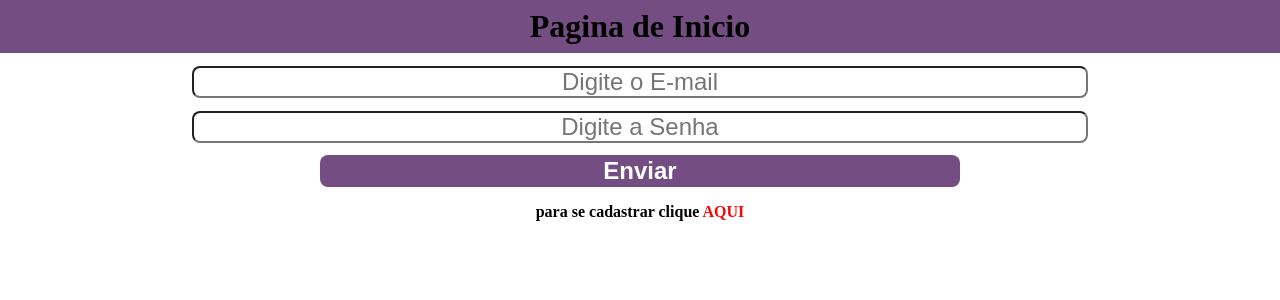
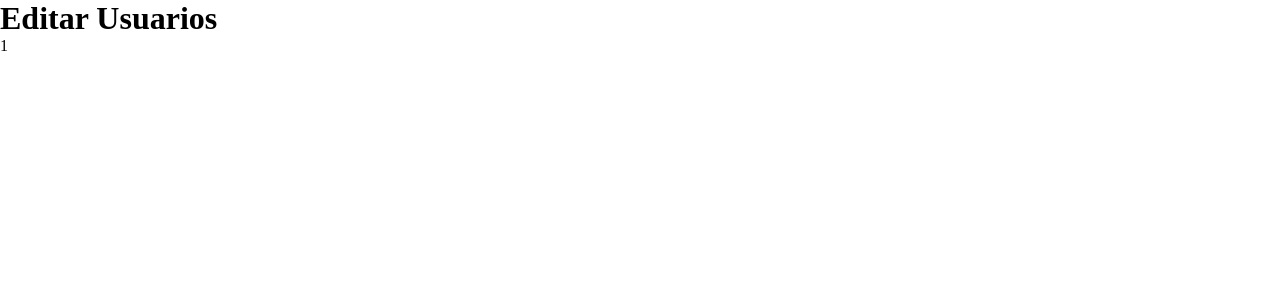
Before and after one commit to gabizinhagarcia/doceria, a React (Create React App) app in the folder CRUD_LOGIN/frontend/: page /EditarUsuarios/1 in a window 1280 px wide. Shown: the top 300 px of the page. Built offline with nearby package versions, Linux system fonts and the light colour scheme.

Commit message:
editarusuarios

```diff
--- a/CRUD_LOGIN/frontend/package.json
+++ b/CRUD_LOGIN/frontend/package.json
@@ -11,6 +11,7 @@
     "react-dom": "^18.3.1",
     "react-router-dom": "^6.27.0",
     "react-scripts": "5.0.1",
+    "react-toastify": "^10.0.6",
     "sass": "^1.80.4",
     "web-vitals": "^2.1.4"
   },
--- /dev/null
+++ b/CRUD_LOGIN/frontend/src/EditarUsuarios/index.js
@@ -0,0 +1,14 @@
+import React from 'react'
+import { useParams } from 'react-router-dom'
+
+export default function EditarUsuarios(){
+
+    const { id } = useParams ()
+
+    return(
+        <div>
+            <h1> Editar Usuarios</h1>
+            {id}
+        </div>
+    )
+}
--- a/CRUD_LOGIN/frontend/src/Routes/autenticado.routes.js
+++ b/CRUD_LOGIN/frontend/src/Routes/autenticado.routes.js
@@ -1,5 +1,6 @@
 import React from 'react'
 import { BrowserRouter, Routes, Route } from 'react-router-dom'
+import EditarUsuarios from "../EditarUsuarios/index"
 
 import DashBoard from '../DashBoard'
 
@@ -8,6 +9,7 @@ export default function Autenticado() {
         <BrowserRouter>
             <Routes>
                 <Route path='/' element={< DashBoard />} />
+                <Route path='/EditarUsuarios/:id' element={< EditarUsuarios />} />
 
                 <Route path='*' element={< DashBoard />} />
             </Routes>
--- a/CRUD_LOGIN/frontend/src/Routes/index.js
+++ b/CRUD_LOGIN/frontend/src/Routes/index.js
@@ -5,7 +5,7 @@ import NAutenticado from './nAutenticado.routes'
 
 
 export default function Rotas(){
-    const autenticado = false
+    const autenticado = true
 
     return(
         autenticado === true ? <Autenticado /> : <NAutenticado />
```
Also changed, not shown: CRUD_LOGIN/frontend/src/App.css (added), 1 other file (tests, documents, lock files or other folders).
